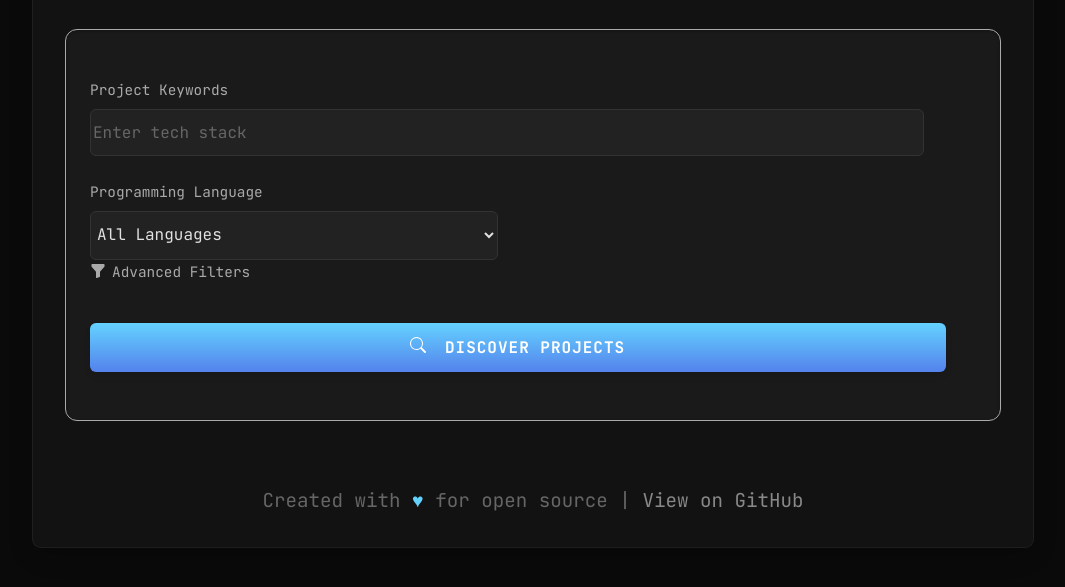
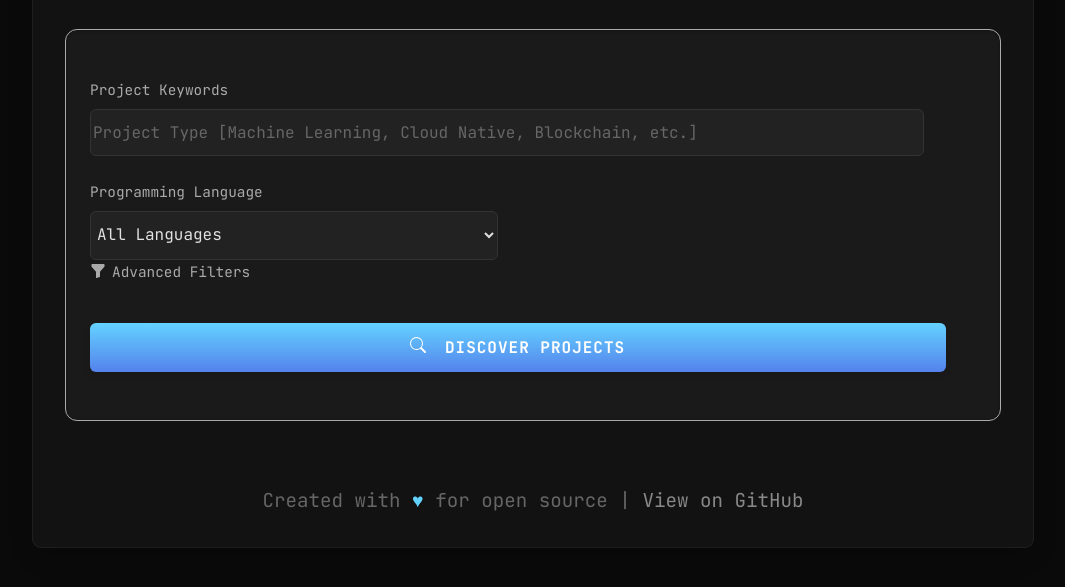
Before and after one commit to piyushdev04/Dev-Explorer, a website: page public/index.html in a window 1280 px wide. Shown: the part 165-752 px from the top of the page, without its empty margins (107-1172 px from the left). Drawn offline with Linux system fonts and the light colour scheme.

Commit message:
Update index.html

```diff
--- a/public/index.html
+++ b/public/index.html
@@ -22,7 +22,7 @@
             <div class="search-box">
                 <div class="search-group full-width">
                     <label for="searchQuery">Project Keywords</label>
-                    <input type="text" id="searchQuery" placeholder="Enter tech stack">
+                    <input type="text" id="searchQuery" placeholder="Project Type [Machine Learning, Cloud Native, Blockchain, etc.]">
                 </div>
 
                 <div class="search-group">
```
